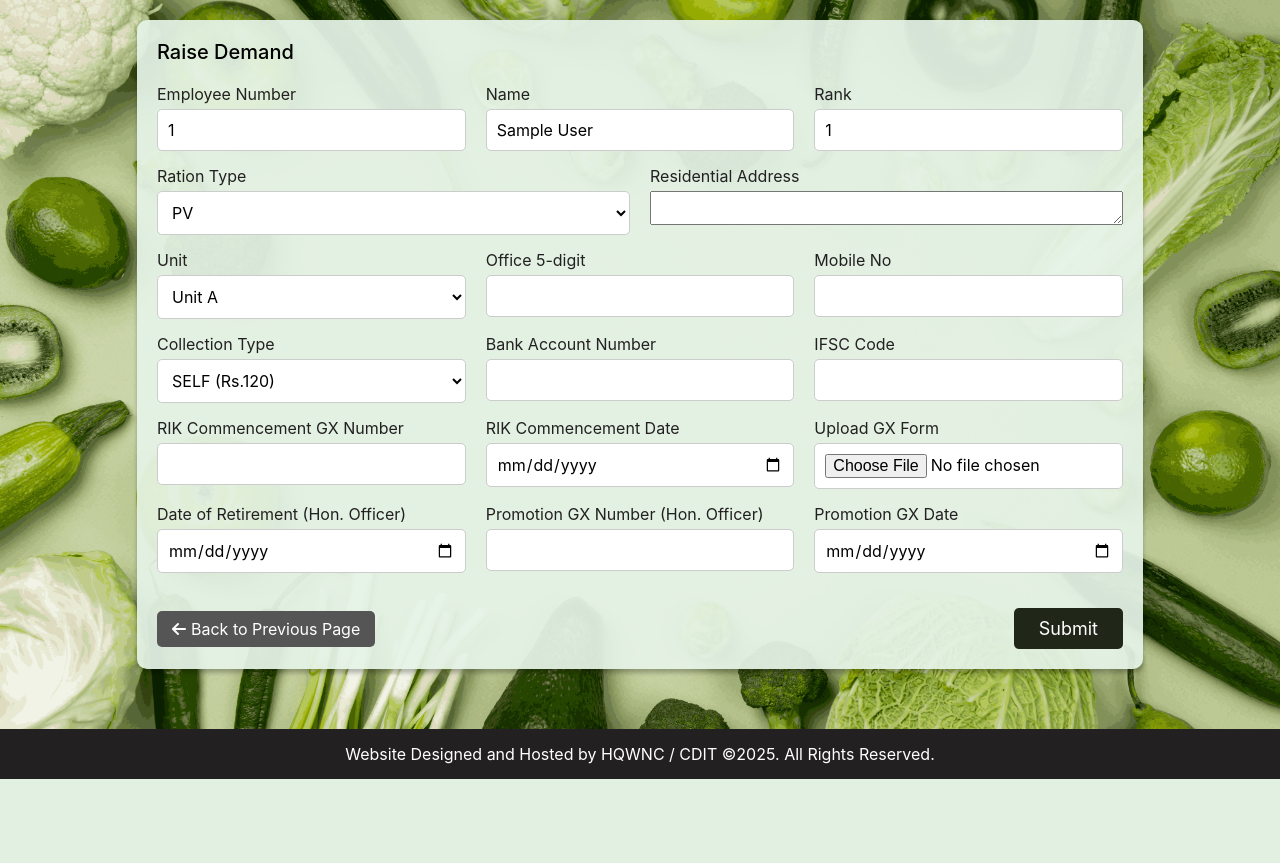
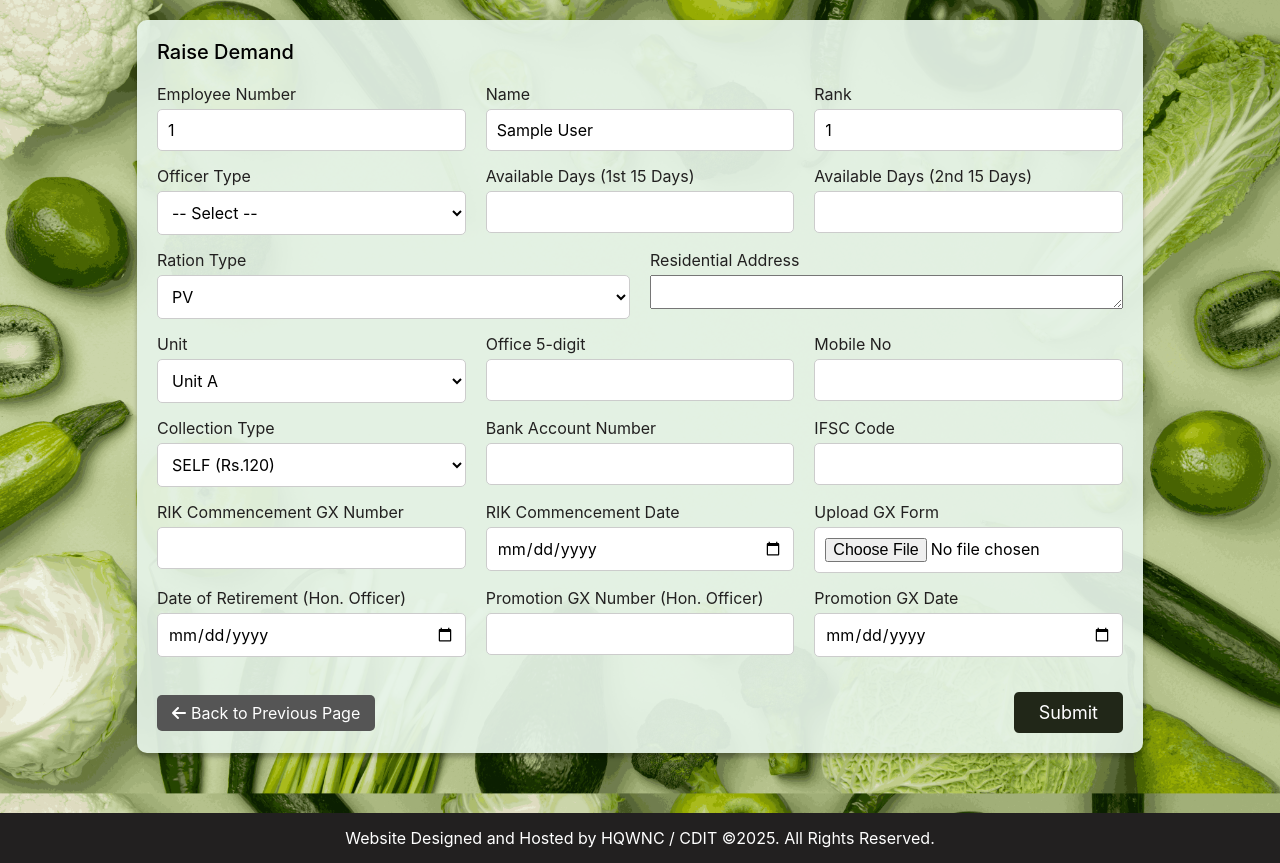
Before and after one commit to chaudharitrekker/ration-system, a Flask app: page /officer/new in a window 1280 px wide. Shown: the part 60-923 px from the top of the page. Before the commit the page ends 839 px from the top, so only its background shows below. Run offline with Flask 3, Linux system fonts and the light colour scheme; the visitor is signed in with stand-in values (Sample User, id 1).

Commit message:
type_of_officer_added_in_form

```diff
--- a/models.py
+++ b/models.py
@@ -54,6 +54,9 @@ class OfficerDemand(db.Model):
     # new columns for 1st and 2nd half of month
     availability_first15 = db.Column(db.Integer, nullable=True)
     availability_second15 = db.Column(db.Integer, nullable=True)
+    officer_type = db.Column(db.String(50), nullable=True)  # new dropdown field
+    total_days_available = db.Column(db.Integer, nullable=True)  # sum of both halves
+
 
     created_by = db.Column(db.String(20))
 
--- a/templates/officer_form.html
+++ b/templates/officer_form.html
@@ -48,7 +48,26 @@
           <input type="hidden" name="rank" value="{{ session.get('rank', 'Unknown Rank') }}">
         </div>
       </div>
-
+      <div class="form-row">
+      <div class="form-group">
+        <label>Officer Type</label>
+        <select name="officer_type" class="form-control">
+          <option value="">-- Select --</option>
+          <option value="Submariner">Submariner</option>
+          <option value="Diver">Diver</option>
+          <option value="Flying Officer">Flying Officer</option>
+          <option value="Other">Other</option>
+        </select>
+      </div>
+      <div class="form-group">
+        <label>Available Days (1st 15 Days)</label>
+        <input type="number" name="availability_first15" class="form-control" min="0" max="15">
+      </div>
+      <div class="form-group">
+        <label>Available Days (2nd 15 Days)</label>
+        <input type="number" name="availability_second15" class="form-control" min="0" max="16">
+      </div>
+    </div>
       <!-- Demand Form Fields (WTForms) -->
       <div class="form-row">
         <div class="form-group">
```
Also changed, not shown: migrations/versions/1a29c3214bcd_officers_type_added_for_flying_and_more.py (added, +34 -0 lines), templates/raiser_add_officer.html (+22 -0 lines).
